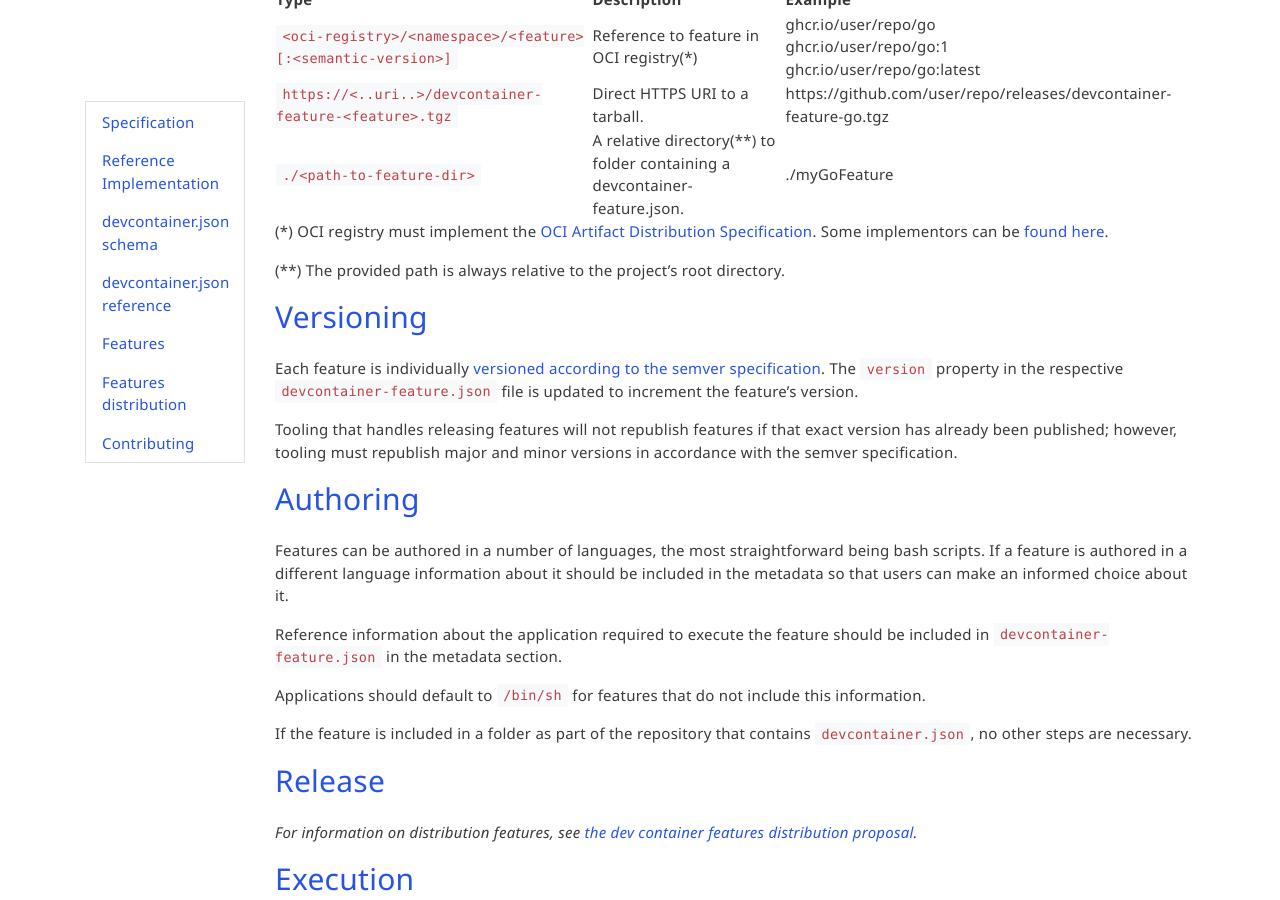
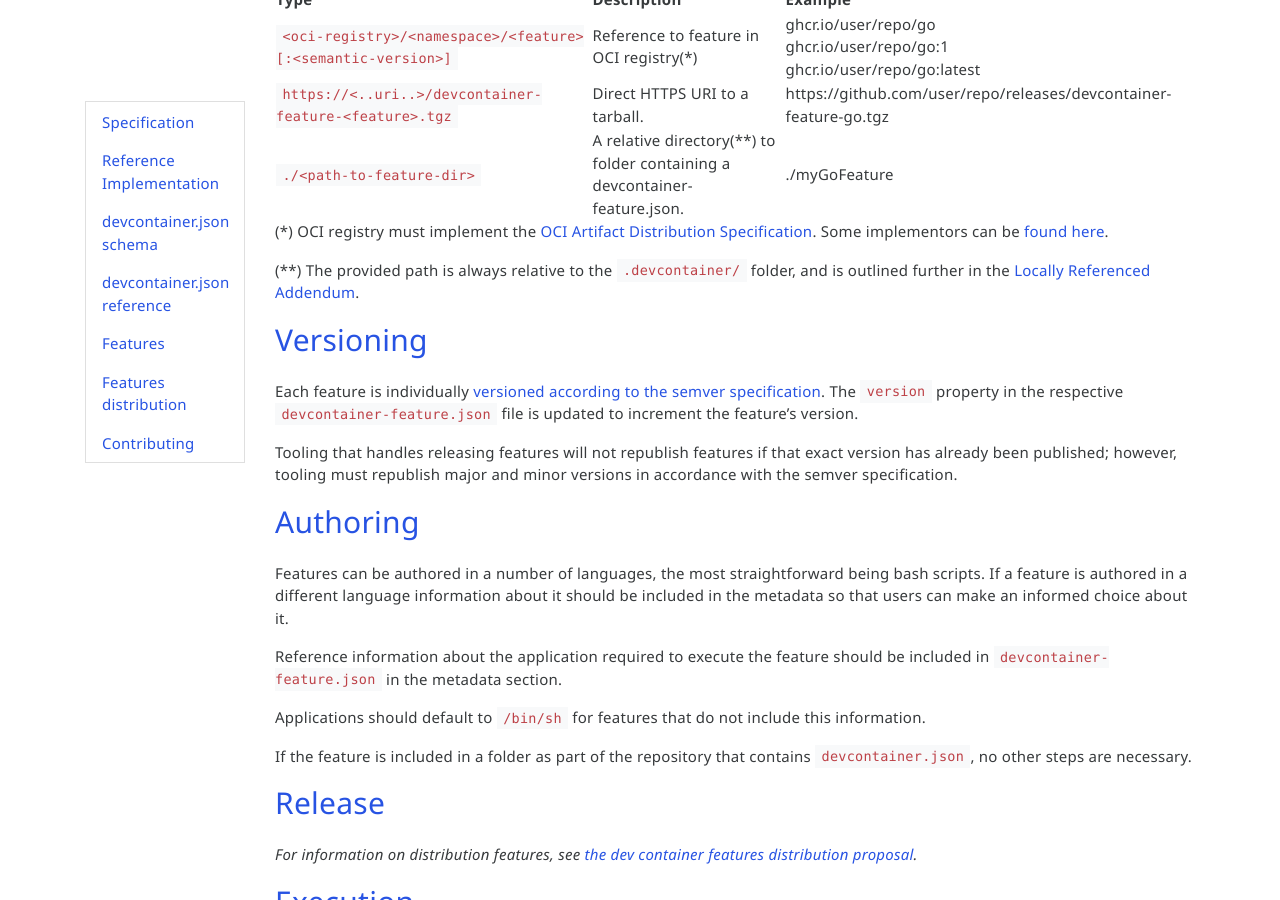
Before and after one commit to devcontainers/devcontainers.github.io, a Jekyll site: the page built from _implementors/features.md, in a window 1280 px wide and 900 px high, scrolled down 3254 px. Built offline with Jekyll 4.4.1, drawn with Linux system fonts in a browser that asks for light colours; nearby versions of some CDN libraries; comment, search, counter and statistics services are not loaded.

Commit message:
Update features.md

```diff
--- a/_implementors/features.md
+++ b/_implementors/features.md
@@ -122,7 +122,7 @@ The `id` format specified dicates how a supporting tool will locate and download
 
 (*) OCI registry must implement the [OCI Artifact Distribution Specification](https://github.com/opencontainers/distribution-spec). Some implementors can be [found here](https://oras.land/implementors/).
 
-(**) The provided path is always relative to the project's root directory.
+(**) The provided path is always relative to the `.devcontainer/` folder, and is outlined further in the [Locally Referenced Addendum](devcontainer-features-distribution#Addendum:-Locally-Referenced).
 
 ## <a href="#versioning" name="versioning" class="anchor"> Versioning </a>
 
```
